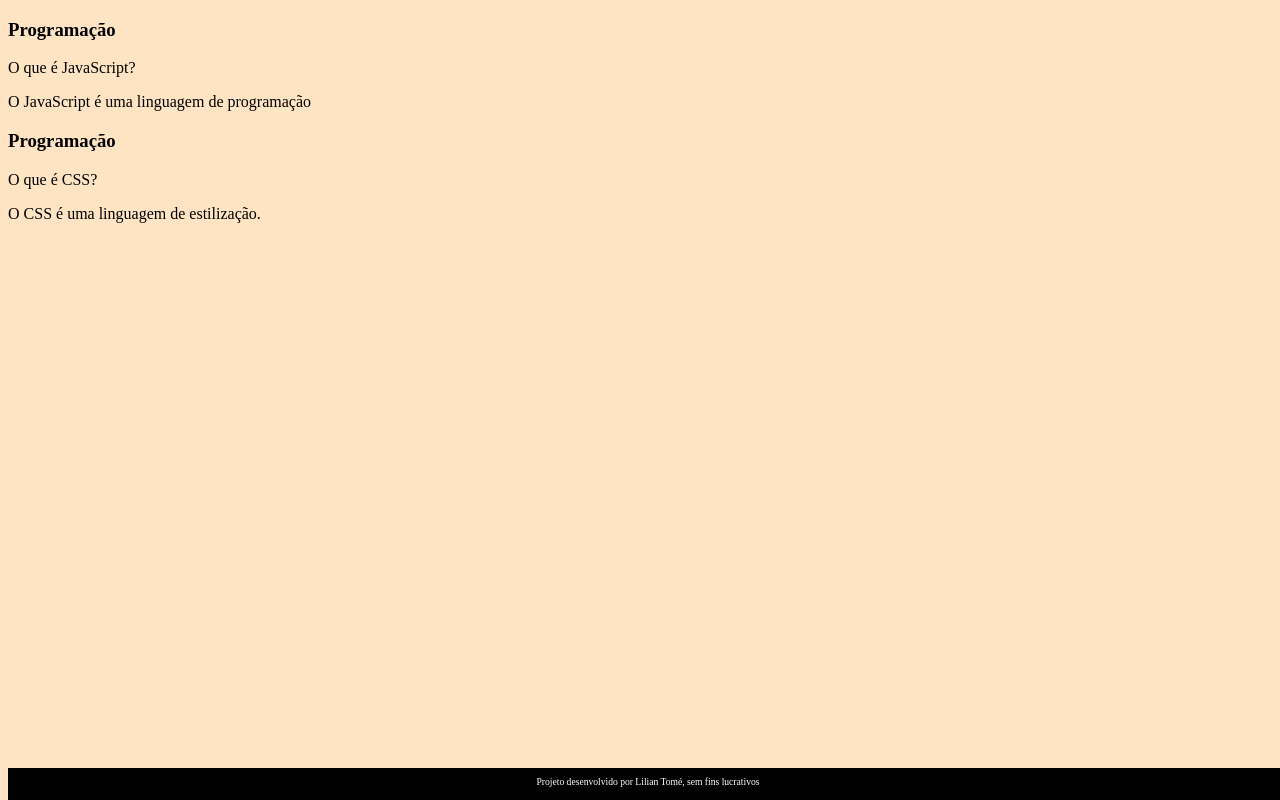
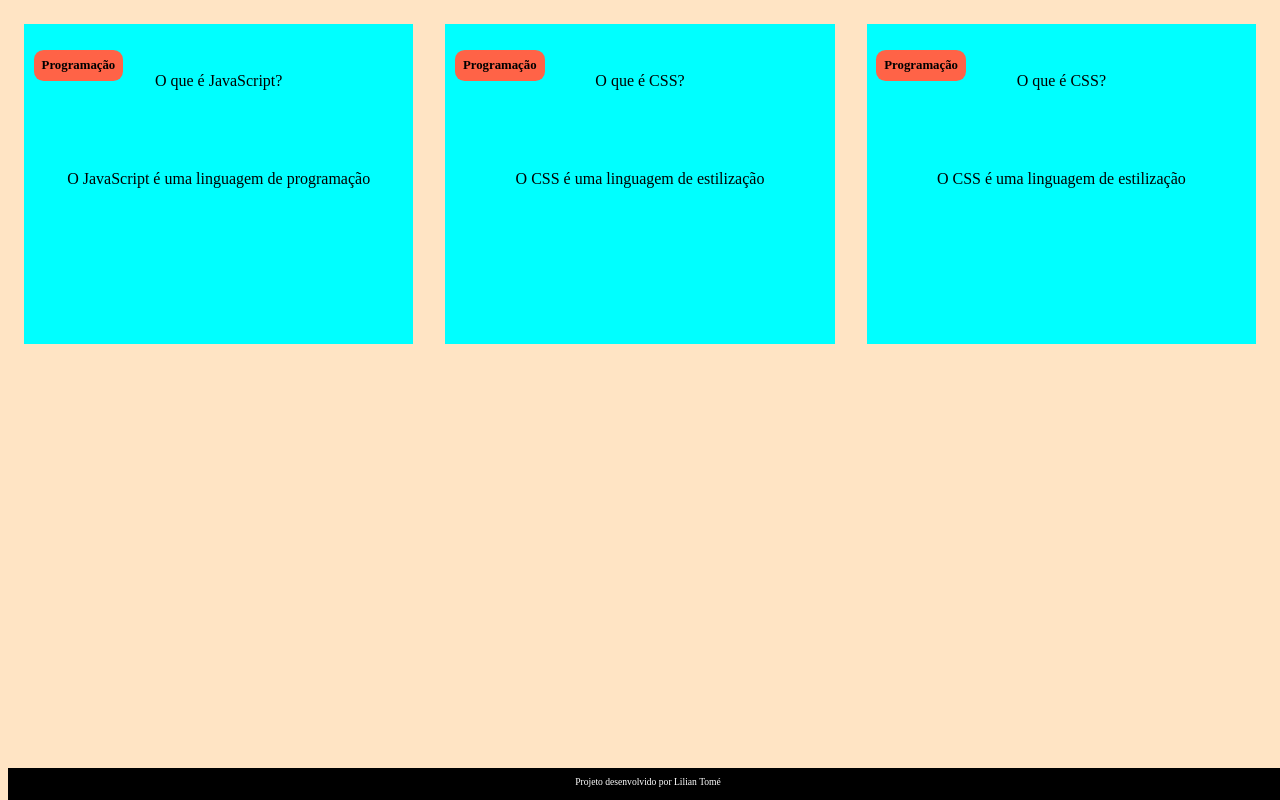
Before and after one commit to Prof-Lilian/P-gina-Flashcard, a plain HTML site: page index.html in a window 1280 px wide. Drawn offline with Linux system fonts and the light colour scheme.

Commit message:
atualizar

```diff
--- a/assets/style.css
+++ b/assets/style.css
@@ -1,6 +1,38 @@
 body {
     background-color: bisque;
     font-family: Bai Jamjuree;
+}
+#container {
+    display: flex; /* Elementos dispostos em linha */
+}
+
+.cartao {
+    margin: 1rem 1rem;
+    background-color: aqua;
+    height: 20rem;
+    flex-grow: 1;
+    flex-basis: calc(33% - 6rem);
+}
+
+.cartao__conteudo {
+    text-align: center;
+    /* background-color: aquamarine; */
+    height: 100%;
+}
+
+.cartao__conteudo h3 {
+    background-color: tomato;
+    text-align: left;
+    padding: 0.5rem;
+    position: absolute;
+    margin: 0.6rem;
+    border-radius: 0.6rem;
+    font-size: 1vw;
+}
+
+.cartao__conteudo p {
+    margin-top: 1rem;
+    padding: 2rem;
 }
 
 footer {
--- a/index.html
+++ b/index.html
@@ -8,35 +8,44 @@
 </head>
 <body>
     <main>
-        <section id=”container”>
-            <article class=”cartao”>
-                <div class=”cartao__conteudo”>
+        <section id="container">
+            <article class="cartao">
+                <div class="cartao__conteudo">
                     <h3>Programação</h3>
-                    <div class=”cartao__conteudo__pergunta”>
+                    <div class="cartao__conteudo__pergunta">
                         <p>O que é JavaScript?</p>
                     </div>
-<div class=”cartao__conteudo__resposta”>
+                    <div class="cartao__conteudo__resposta">
                         <p>O JavaScript é uma linguagem de programação</p>
                     </div>
                 </div>
             </article>
-
             <article class="cartao">
                 <div class="cartao__conteudo">
-                <h3> Programação </h3>
+                    <h3>Programação</h3>
                     <div class="cartao__conteudo__pergunta">
                         <p>O que é CSS?</p>
                     </div>
                     <div class="cartao__conteudo__resposta">
-                            <p>O CSS é uma linguagem de estilização.</p>
+                    <p>O CSS é uma linguagem de estilização</p>
                     </div>
                 </div>
-
+            </article>
+            <article class="cartao">
+                <div class="cartao__conteudo">
+                    <h3>Programação</h3>
+                    <div class="cartao__conteudo__pergunta">
+                        <p>O que é CSS?</p>
+                    </div>
+                    <div class="cartao__conteudo__resposta">
+                    <p>O CSS é uma linguagem de estilização</p>
+                    </div>
+                </div>
             </article>
         </section>
     </main>
     <footer>
-<p>Projeto desenvolvido por Lilian Tomé, sem fins lucrativos</p>
+        <p>Projeto desenvolvido por Lilian Tomé</p>
     </footer>
 </body>
 </html>
```
Lines whose indentation alone changed are shown as unchanged.
